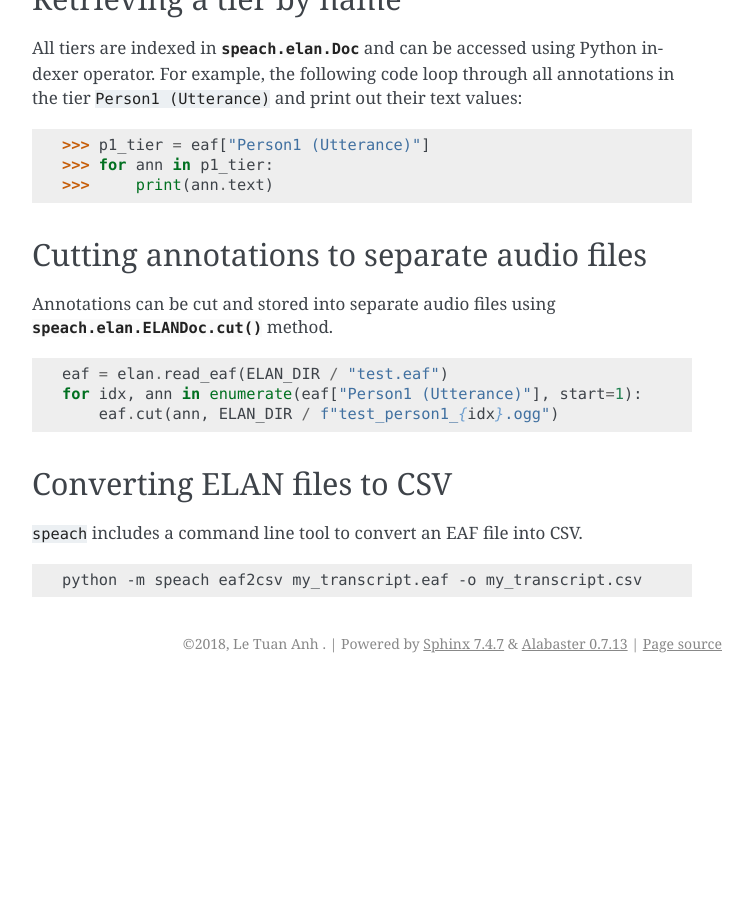
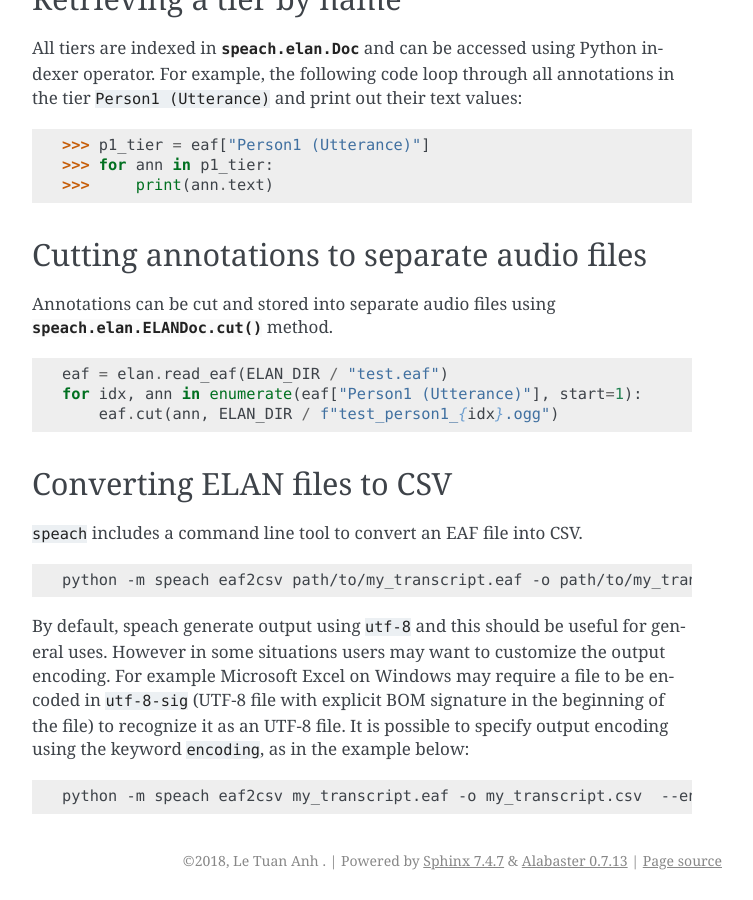
Before and after one commit to neocl/speach, a Sphinx documentation site: the page built from docs/recipe_elan.rst, in a window 1280 px wide and 900 px high, scrolled down 1465 px. Shown: the whole window, without its empty margins (388-1141 px from the left). Built offline with Sphinx 7.4.7, drawn with Linux system fonts in a browser that asks for light colours; before the commit the page ends 2148 px from its top, so only the background shows below that.

Commit message:
document `encoding` option

```diff
--- a/docs/recipe_elan.rst
+++ b/docs/recipe_elan.rst
@@ -95,4 +95,13 @@ Converting ELAN files to CSV
 
 .. code-block:: bash
 
-   python -m speach eaf2csv my_transcript.eaf -o my_transcript.csv
+   python -m speach eaf2csv path/to/my_transcript.eaf -o path/to/my_transcript.csv
+
+By default, speach generate output using ``utf-8`` and this should be useful for general uses.
+However in some situations users may want to customize the output encoding.
+For example Microsoft Excel on Windows may require a file to be encoded in ``utf-8-sig`` (UTF-8 file with explicit BOM signature in the beginning of the file) to recognize it as an UTF-8 file.
+It is possible to specify output encoding using the keyword ``encoding``, as in the example below:
+
+.. code-block:: bash
+
+    python -m speach eaf2csv my_transcript.eaf -o my_transcript.csv  --encoding=utf-8-sig
```
